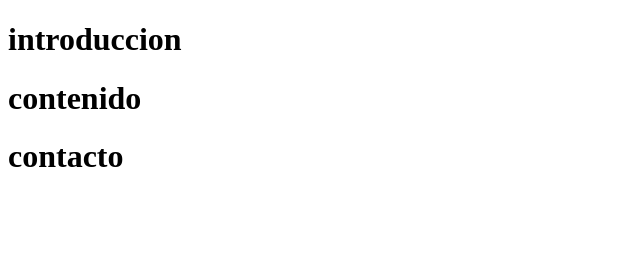
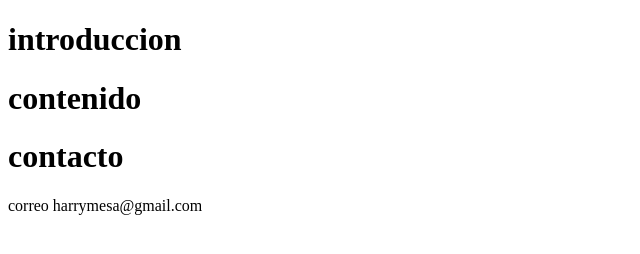
Before and after one commit to mohammedSebtiBenzakour/mios, a plain HTML site: page index.html in a window 1280 px wide. Shown: the whole page, without its empty margins (0-640 px from the left). Drawn offline with Linux system fonts and the light colour scheme.

Commit message:
se agrega correo del canal

```diff
--- a/index.html
+++ b/index.html
@@ -11,5 +11,6 @@
 
 <h1>contacto</h1>
 
+<p>correo harrymesa@gmail.com</p>
 </body>
 </html>
```
